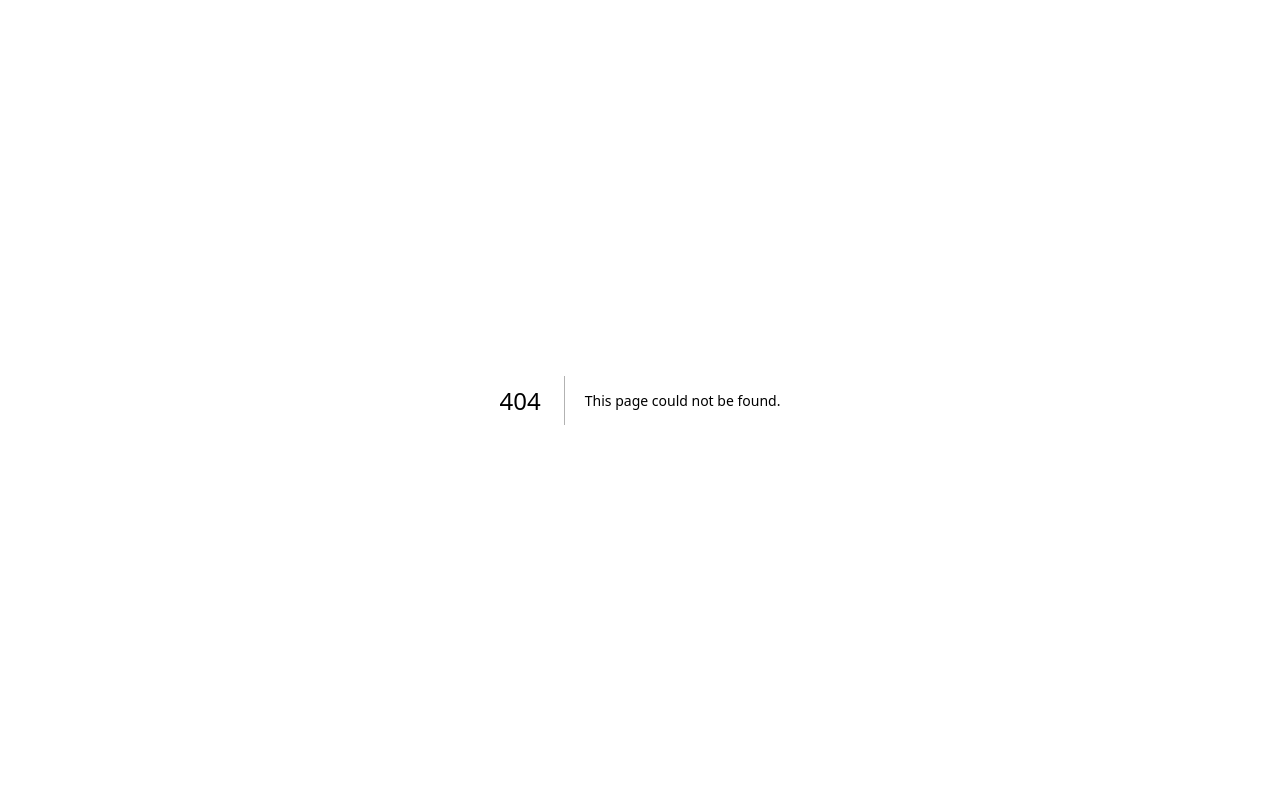
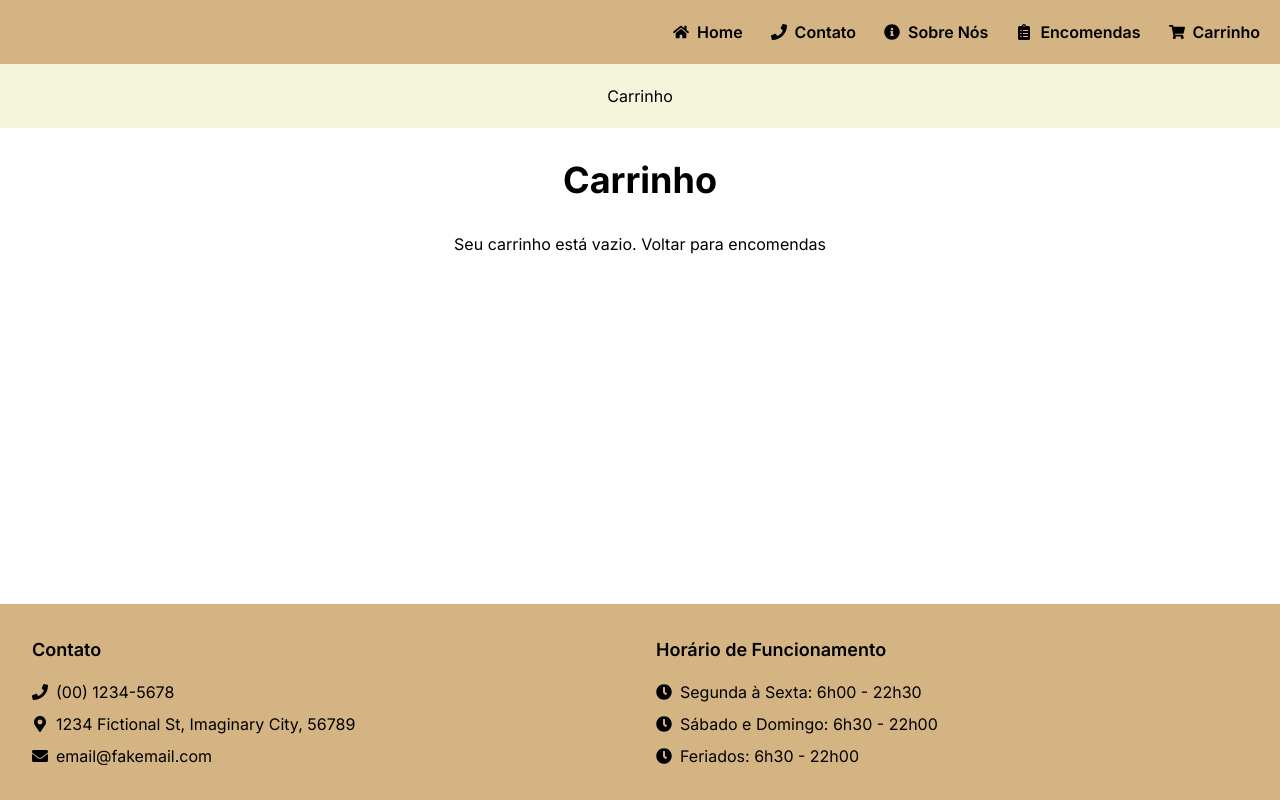
Before and after one commit to leonardoFernandesRonchi/Padaria, a Next.js app: page /carrinho in a window 1280 px wide. Before the commit this address had no page. Built offline with nearby package versions, Linux system fonts and the light colour scheme.

Commit message:
Add files via upload

```diff
--- /dev/null
+++ b/src/app/carrinho/page.js
@@ -0,0 +1,68 @@
+"use client"
+// pages/CartPage.js
+
+import React from 'react';
+import Link from 'next/link';
+import Image from 'next/image';
+import { useCart } from '../context/CartContext';
+import Navbar from '../components/navbar';  // Importe sua navbar aqui
+import Subnavbar from '../components/subnavbar';  // Importe sua subnavbar aqui
+import Footer from '../components/Footer';  // Importe seu componente Footer aqui
+
+const CartPage = () => {
+  const { cart, removeFromCart } = useCart();
+
+  const getTotalPrice = () => {
+    return cart.reduce((total, item) => total + item.product.valor * item.quantity, 0).toFixed(2);
+  };
+
+  return (
+    <div className="flex flex-col min-h-screen">
+      <Navbar /> {/* Renderiza a navbar */}
+      <Subnavbar text="Carrinho" /> {/* Renderiza a subnavbar */}
+      <div className="flex-1">
+        <h1 className="text-4xl font-bold text-center my-8">Carrinho</h1>
+        {cart.length === 0 ? (
+          <p className="text-center">Seu carrinho está vazio. <Link href="/encomendas">Voltar para encomendas</Link></p>
+        ) : (
+          <div className="w-full max-w-2xl mx-auto">
+            {cart.map(item => (
+              <div key={item.product.id} className="flex justify-between items-center border-b py-4">
+                <div className="flex items-center">
+                  <div className="w-16 h-16 mr-2">
+                    <Image
+                      src={item.product.imagem}
+                      alt={item.product.nome}
+                      layout="responsive"
+                      width={64}
+                      height={64}
+                    />
+                  </div>
+                  <div>
+                    <h2 className="text-xl font-bold">{item.product.nome}</h2>
+                    <p className="text-gray-700">R$ {item.product.valor.toFixed(2)} x {item.quantity}</p>
+                  </div>
+                </div>
+                <div>
+                  <button
+                    onClick={() => removeFromCart(item.product.id)}
+                    className="bg-red-500 hover:bg-red-700 text-white font-bold py-2 px-4 rounded ml-2"
+                  >
+                    Remover
+                  </button>
+                </div>
+              </div>
+            ))}
+            <div className="text-right mt-4">
+              <h2 className="text-2xl font-bold">Total: R$ {getTotalPrice()}</h2>
+            </div>
+          </div>
+        )}
+      </div>
+
+      <Footer /> {/* Renderiza o componente Footer no final da página */}
+    </div>
+  );
+};
+
+export default CartPage;
--- /dev/null
+++ b/src/app/components/Notification.jsx
@@ -0,0 +1,13 @@
+// components/Notification.js
+
+import React from 'react';
+
+const Notification = ({ message }) => {
+  return (
+    <div className="fixed top-0 right-0 m-4 p-4 bg-green-500 text-white rounded shadow-lg z-50">
+      {message}
+    </div>
+  );
+};
+
+export default Notification;
--- a/src/app/components/ProductCard.jsx
+++ b/src/app/components/ProductCard.jsx
@@ -1,27 +1,54 @@
+"use client"
+// components/ProductCard.js
+
+import React, { useState } from 'react';
 import Image from 'next/image';
+import { useCart } from '../context/CartContext';
+import Notification from './Notification'; // Importe o componente de notificação
 
 const ProductCard = ({ product }) => {
+  const { addToCart } = useCart();
+  const [quantity, setQuantity] = useState(1);
+  const [showNotification, setShowNotification] = useState(false); // Estado para controlar a exibição da notificação
+
+  const handleAddToCart = () => {
+    addToCart(product, quantity);
+    setShowNotification(true); // Mostrar notificação ao adicionar ao carrinho
+    setTimeout(() => setShowNotification(false), 600); // Esconder após 2 segundos
+  };
+
   return (
     <div className="max-w-sm rounded overflow-hidden shadow-lg m-4 bg-white">
-      <div className="w-full h-48 overflow-hidden relative"> {/* Container with fixed height */}
+      <div className="w-full h-48 overflow-hidden relative">
         <Image
           src={product.imagem}
           alt={product.nome}
           layout="responsive"
-          width={500} // Original dimensions
-          height={200} // Original dimensions
+          width={500}
+          height={200}
           sizes="100vw"
         />
       </div>
       <div className="px-6 py-4">
         <div className="font-bold text-xl mb-2">{product.nome}</div>
         <p className="text-gray-700 text-base">R$ {product.valor.toFixed(2)}</p>
+        <input
+          type="number"
+          min="1"
+          value={quantity}
+          onChange={(e) => setQuantity(Number(e.target.value))}
+          className="mt-2 w-20"
+        />
       </div>
       <div className="px-6 pt-4 pb-2">
-        <button className="bg-blue-500 hover:bg-blue-700 text-white font-bold py-2 px-4 rounded">
+        <button
+          onClick={handleAddToCart}
+          className="bg-blue-500 hover:bg-blue-700 text-white font-bold py-2 px-4 rounded"
+        >
           Adicionar ao Carrinho
         </button>
       </div>
+      {showNotification && <Notification message="Produto adicionado ao carrinho!" />}
     </div>
   );
 };
--- /dev/null
+++ b/src/app/components/Providers.jsx
@@ -0,0 +1,6 @@
+"use client"
+import { CartProvider } from "../context/CartContext";
+
+const Provider = ({children}) =>(<CartProvider>{children}</CartProvider>)
+
+export default Provider
--- /dev/null
+++ b/src/app/context/CartContext.js
@@ -0,0 +1,37 @@
+"use client"
+import { createContext, useContext, useState } from 'react';
+
+const CartContext = createContext();
+
+export const CartProvider = ({ children }) => {
+  const [cart, setCart] = useState([]);
+
+  const addToCart = (product, quantity) => {
+    setCart(prevCart => {
+      const existingProductIndex = prevCart.findIndex(item => item.product.id === product.id);
+      if (existingProductIndex !== -1) {
+        // Update quantity if product already exists in cart
+        const updatedCart = [...prevCart];
+        updatedCart[existingProductIndex].quantity += quantity;
+        return updatedCart;
+      } else {
+        // Add new product to cart
+        return [...prevCart, { product, quantity }];
+      }
+    });
+  };
+
+  const removeFromCart = (productId) => {
+    setCart(prevCart => prevCart.filter(item => item.product.id !== productId));
+  };
+
+  const clearCart = () => setCart([]);
+
+  return (
+    <CartContext.Provider value={{ cart, addToCart, removeFromCart, clearCart }}>
+      {children}
+    </CartContext.Provider>
+  );
+};
+
+export const useCart = () => useContext(CartContext);
--- a/src/app/layout.js
+++ b/src/app/layout.js
@@ -1,17 +1,25 @@
-import { Inter } from "next/font/google";
-import "./globals.css";
+import { Inter } from 'next/font/google';
+import './globals.css';
+import { CartProvider } from './context/CartContext';
+import Provider from './components/providers';
 
-const inter = Inter({ subsets: ["latin"] });
+const inter = Inter({ subsets: ['latin'] });
 
 export const metadata = {
-  title: "Create Next App",
-  description: "Generated by create next app",
+  title: 'Padaria - Encomendas',
+  description: 'Faça suas encomendas na nossa padaria',
 };
 
 export default function RootLayout({ children }) {
   return (
     <html lang="en">
-      <body className={inter.className}>{children}</body>
+      <head>
+        <title>{metadata.title}</title>
+        <meta name="description" content={metadata.description} />
+      </head>
+      <body className={inter.className}>
+        <Provider>{children}</Provider>
+      </body>
     </html>
   );
 }
```
